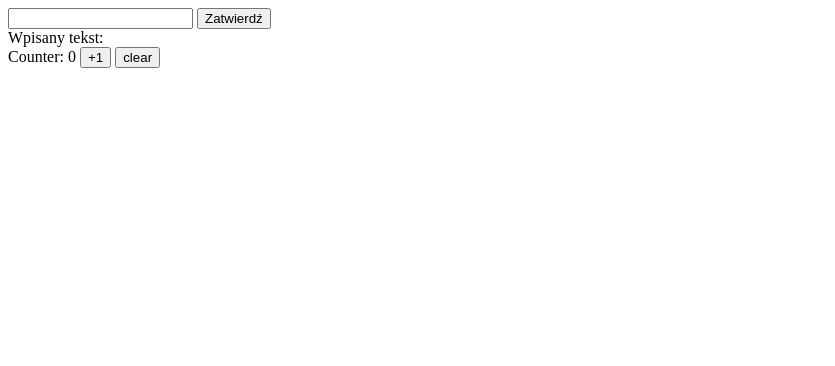
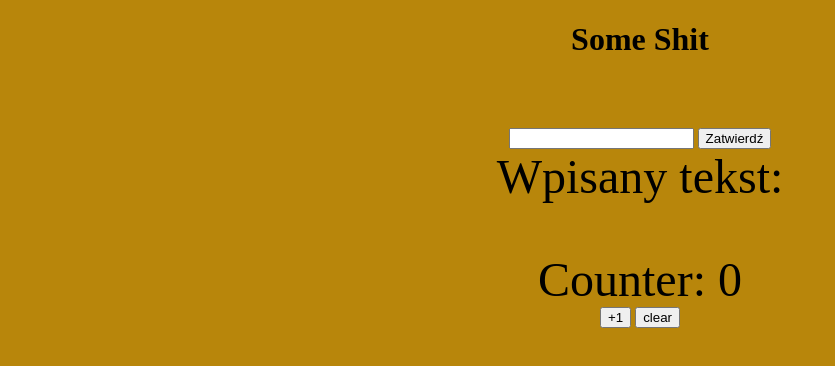
Before and after one commit to jakub-pelec/cwiczenia, a plain HTML site: page pioter/eventy/index.html in a window 1280 px wide. Shown: the whole page, without its empty margins (0-835 px from the left). Drawn offline with Linux system fonts and the light colour scheme.

Commit message:
updated some shit

```diff
--- a/pioter/eventy/app.js
+++ b/pioter/eventy/app.js
@@ -4,7 +4,7 @@ const button = document.querySelector("#przycisk");
 const text = document.querySelector("#tekst");
 const clear = document.querySelector("#clear");
 const submit = document.querySelector("#submit");
-let textToShow;
+let textToShow = "";
 
 clear.addEventListener("click",(event) => {
     licznik.innerHTML = 0;
--- a/pioter/eventy/index.html
+++ b/pioter/eventy/index.html
@@ -3,24 +3,31 @@
 <head>
     <meta charset="UTF-8">
     <meta name="viewport" content="initial-scale=1.0">
+    <link rel="stylesheet" href="style.css">
     <title>DUPA</title>
 </head>
 <body>
-    <div>
-        <input type="text" id="input">
-        <span><button id="submit">Zatwierdź</button></span>
+    <div id="main-div">
+        <h1>Some Shit</h1>
+        <div id="input-div">
+            <input type="text" id="input">
+            <span><button id="submit">Zatwierdź</button></span>
+            <div>
+                <span class="text"> Wpisany tekst: </span>
+                <span class="text" id="tekst"></span>
+            </div>
+        </div>
         <div>
-            <span> Wpisany tekst: </span>
-            <span id="tekst"></span>
+            <span class="text">Counter: </span>
+            <span class="text" id="licznik">0</span>
+            <div>
+                <button id="przycisk">+1</button>
+                <button id="clear">clear</button>
+            </div>
+
         </div>
+
     </div>
-    <div>
-        <span>Counter: </span>
-        <span id="licznik">0</span>
-        <span><button id="przycisk">+1</button></span>
-        <span><button id="clear">clear</button></span>
-    </div>
-
     <script src='./app.js' defer></script>
 </body>
 </html>
--- /dev/null
+++ b/pioter/eventy/style.css
@@ -0,0 +1,15 @@
+html{
+    background-color: darkgoldenrod;
+}
+
+#main-div{
+    text-align: center;
+}
+
+#input-div{
+    padding: 3rem;
+}
+
+.text{
+    font-size: 3rem;
+}
```
